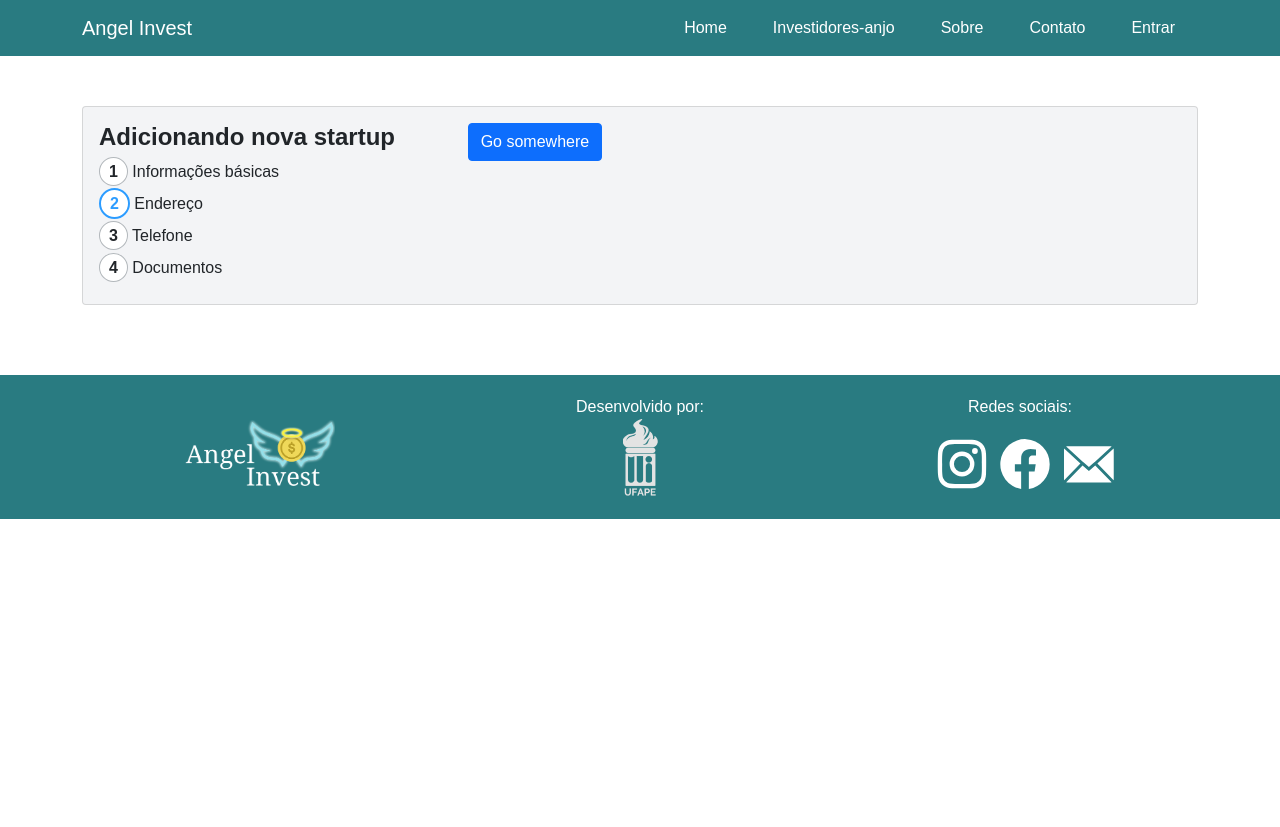
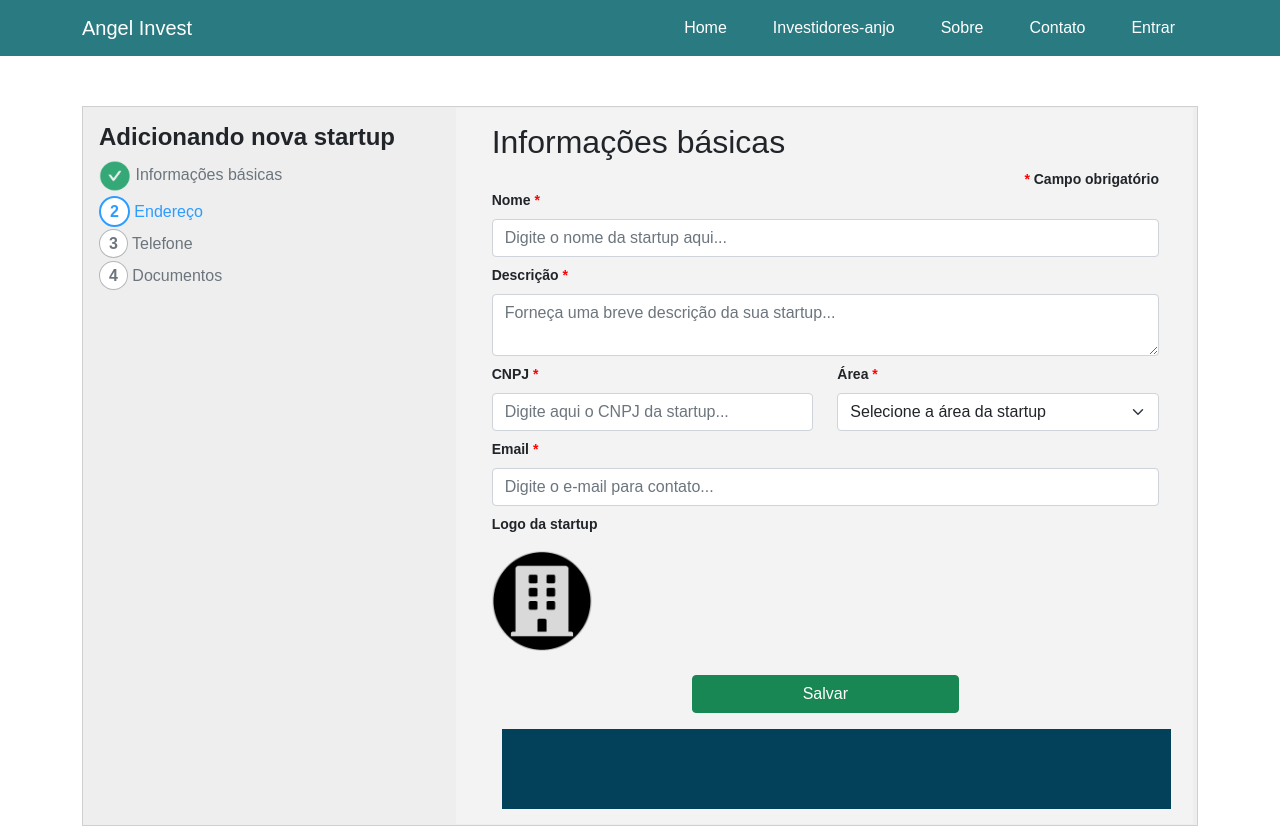
Before and after one commit to carlos1270/angel-invest-front, a plain HTML site: page startup/create.html in a window 1280 px wide. Shown: the top 827 px of the page. Before the commit the page ends 800 px from the top, so only its background shows below. Drawn offline with nearby package versions, Linux system fonts and the light colour scheme.

Commit message:
create startup parcial

```diff
--- a/css/style.css
+++ b/css/style.css
@@ -11,7 +11,7 @@
   --btn-secondary-color: #6c757d;
   --btn-hover-color: rgb(1, 35, 49);
   /* Color stratup */
-  --btn-active-color-startup: #0054c2;
+  --btn-active-color-startup: #2c9cff;
 }
 
 body {
@@ -271,11 +271,40 @@ button.selected{
 
 .card {
   --tw-bg-opacity: 1;
-  background-color: rgb(243 244 246 / var(--tw-bg-opacity));
+  background-color: rgb(238 238 238 / var(--tw-bg-opacity));
+}
+
+.card-feature {
+  border-radius: 0px;
+}
+
+.card-feature .col-card {
+  position: relative;
+}
+
+.card-feature #bottom-form-startup {
+  background-color: var(--ternary-color);
+  height: 75px;
+}
+
+.card-feature .div-checks {
+  background-color: #eeeeee;
+}
+
+.card-feature .div-form {
+  background-color: #f3f3f3;
+  margin-top: -15px;
+  margin-bottom: -15px;
+  padding-right: 10px;
+  font-size: 14px;
 }
 
 .card-feature .card-title {
   font-weight: bolder;
+}
+
+.card-feature .checks {
+  color: #6c757d;
 }
 
 .card-feature .btn-numeral {
@@ -289,13 +318,14 @@ button.selected{
   transition: 0.3s;
 }
 
-.card-feature .step-form-active {
+.card-feature .active {
+  color: #2c9cff;
   cursor: pointer;
 }
 
-.card-feature .step-form-active .btn-numeral {
-  border: #2c9cff solid 2px;
-  color: #2c9cff;
+.card-feature .active .btn-numeral {
+  border: var(--btn-active-color-startup) solid 2px;
+  color: var(--btn-active-color-startup);
   cursor: pointer;
 }
 
@@ -310,6 +340,12 @@ button.selected{
   color: var(--ternary-color);
   cursor: pointer;
   transition: 0.3s;
+}
+
+.card-feature .check-step-numeral {
+  width: 32px;
+  height: 32px;
+  padding: -5px;
 }
 
 /* X CADASTRO DE STARTUP X */
--- a/startup/create.html
+++ b/startup/create.html
@@ -8,7 +8,7 @@
 
     <link rel="stylesheet" href="../bootstrap-5.1.3/css/bootstrap.min.css">
     <link rel="stylesheet" href="../css/style.css">
-    <script src="jquery/jquery-3.6.min.js"></script>
+    <script src="../jquery/jquery-3.6.min.js"></script>
 </head>
 <body>
     <nav class="navbar navbar-expand-lg navbar-light bg-light nav-color">
@@ -43,27 +43,90 @@
         <div class="card card-feature">
             <div class="card-body">
                 <div class="row">
-                    <div class="col-md-4">
+                    <div class="col-md-4 div-checks">
                         <div class="row">
                             <h4 class="card-title">Adicionando nova startup</h5>
                         </div>
-                        <div class="row">
+                        <div class="row checks">
                            <div class="col-md-12 mb-2">
-                               <span class="step-form"><span class="btn-numeral">1</span> Informações básicas</span>
+                               <span class="step-form"><img class="check-step-numeral" src="../img/check-step.png" alt=""> Informações básicas</span>
                            </div>
                            <div class="col-md-12 mb-2">
-                                <span class="step-form-active"><span class="btn-numeral">2</span> Endereço</span>
+                                <span class="step-form active"><span class="btn-numeral">2</span> Endereço</span>
                             </div>
                             <div class="col-md-12 mb-2">
                                 <span class="step-form"><span class="btn-numeral">3</span> Telefone</span>
                             </div>
-                            <div class="col-md-12 mb-2">
+                            <div class="col-md-12 mb-5">
                                 <span class="step-form"><span class="btn-numeral">4</span> Documentos</span>
                             </div>
                         </div>
                     </div>
-                    <div class="col-md-8">
-                        <a href="#" class="btn btn-primary">Go somewhere</a>
+                    <div class="col-md-8 div-form">
+                        <form action="" enctype="multipart/form-data">
+                            <div class="container" style="margin-top: 15px; margin-bottom: 15px;">
+                                <div class="row">
+                                    <div class="col-md-12">
+                                        <h2>Informações básicas</h2>
+                                    </div>
+                                </div>
+                                <div class="row" style="text-align: right;">
+                                    <div class="col-md-8"></div>
+                                    <div class="col-md-4">
+                                        <label><span style="color: red;">*</span> Campo obrigatório</label>
+                                    </div>
+                                </div>
+                                <div class="row mb-2">
+                                    <div class="col-md-12">
+                                        <label for="nome" class="form-label ">Nome <span style="color: red;">*</span></label>
+                                        <input id="nome" name="nome" type="text" class="form-control" placeholder="Digite o nome da startup aqui...">
+                                    </div>
+                                </div>
+                                <div class="row mb-2">
+                                    <div class="col-md-12">
+                                        <label for="descricao" class="form-label">Descrição <span style="color: red;">*</span></label>
+                                        <textarea id="descricao" name="descrição" class="form-control" placeholder="Forneça uma breve descrição da sua startup..."></textarea>
+                                    </div>
+                                </div>
+                                <div class="row mb-2">
+                                    <div class="col-md-6">
+                                        <label for="cpnj" class="form-label">CNPJ <span style="color: red;">*</span></label>
+                                        <input id="cpnj" name="cpnj" type="text" class="form-control" placeholder="Digite aqui o CNPJ da startup...">
+                                    </div>
+                                    <div class="col-md-6">
+                                        <label for="cnpj" class="form-label">Área <span style="color: red;">*</span></label>
+                                        <select name="área" id="área" class="form-select">
+                                            <option value="" selected disabled>Selecione a área da startup</option>
+                                        </select>
+                                    </div>
+                                </div>
+                                <div class="row mb-2">
+                                    <div class="col-md-12">
+                                        <label for="email" class="form-label ">Email <span style="color: red;">*</span></label>
+                                        <input id="email" name="email" type="text" class="form-control" placeholder="Digite o e-mail para contato...">
+                                    </div>
+                                </div>
+                                <div class="row mb-2">
+                                    <div class="col-md-12">
+                                        <label for="photo" class="form-label">Logo da startup</label>
+                                    </div>
+                                </div>
+                                <div class="row mb-2">
+                                    <div class="col-md-12">
+                                        <img id="input-profile-photo" src="../img/startup-img-default.png" alt="Imagem default perfil" onclick="click_file_input()">
+                                        <div style="display: none;">
+                                            <input id="photo" name="photo" type="file" class="form-control" accept="png">
+                                        </div>
+                                    </div>
+                                </div>
+                                <div class="row mt-4" style="text-align: center;">
+                                    <div class="col-md-12">
+                                        <button class="btn btn-success" style="width: 40%;">Salvar</button>
+                                    </div>
+                                </div>
+                                <div id="bottom-form" class="row mt-3" style="margin-left: 10px;"></div>
+                            </div>
+                        </form>
                     </div>
                 </div>
             </div>
@@ -112,26 +175,22 @@
         </div>
     </footer>
     <script>
-        $(document).ready(function(){
-            categories = document.getElementsByClassName('span-area-startup');
-            qtd_investor = document.getElementsByClassName('qtd-investor');
+        function click_file_input() {
+            $('#photo').click();
+        }
 
-            gerar_cores(categories);
-            gerar_cores(qtd_investor);
-        });
-
-        function gerar_cores(html_colletion) {
-            for(i = 0; i < html_colletion.length; i++) {
-                html_colletion[i].style.backgroundColor = gerar_cor();
+        function read_image() {
+            if (this.files && this.files[0]) {
+                var file = new FileReader();
+                file.onload = function(e) {
+                    document.getElementById("input-profile-photo").src = e.target.result;
+                };
+                file.readAsDataURL(this.files[0]);
             }
         }
 
-        cores = ['#00ffff', '#7fffd4', '#8a2be2', '#a52a2a', '#5f9ea0', '#6495ed', '#008b8b', '#bdb76b', '#ff8c00',
-                 '#483d8b', '#8fbc8f', '#2f4f4f', '#ffd700', '#20b2aa', '#ffa07a', '#87cefa', '#66cdaa', '#9370db', '#3cb371', '#191970'];
-        function gerar_cor() {
-            return cores[parseInt(Math.random() * cores.length)];
-        }
+        document.getElementById("photo").addEventListener("change", read_image, false);
     </script>
-    <script src="bootstrap-5.1.3/js/bootstrap.js"></script>
+    <script src="../bootstrap-5.1.3/js/bootstrap.js"></script>
 </body>
 </html>
```
Also changed, not shown: img/check-step.png (added), img/startup-img-default.png (added).
